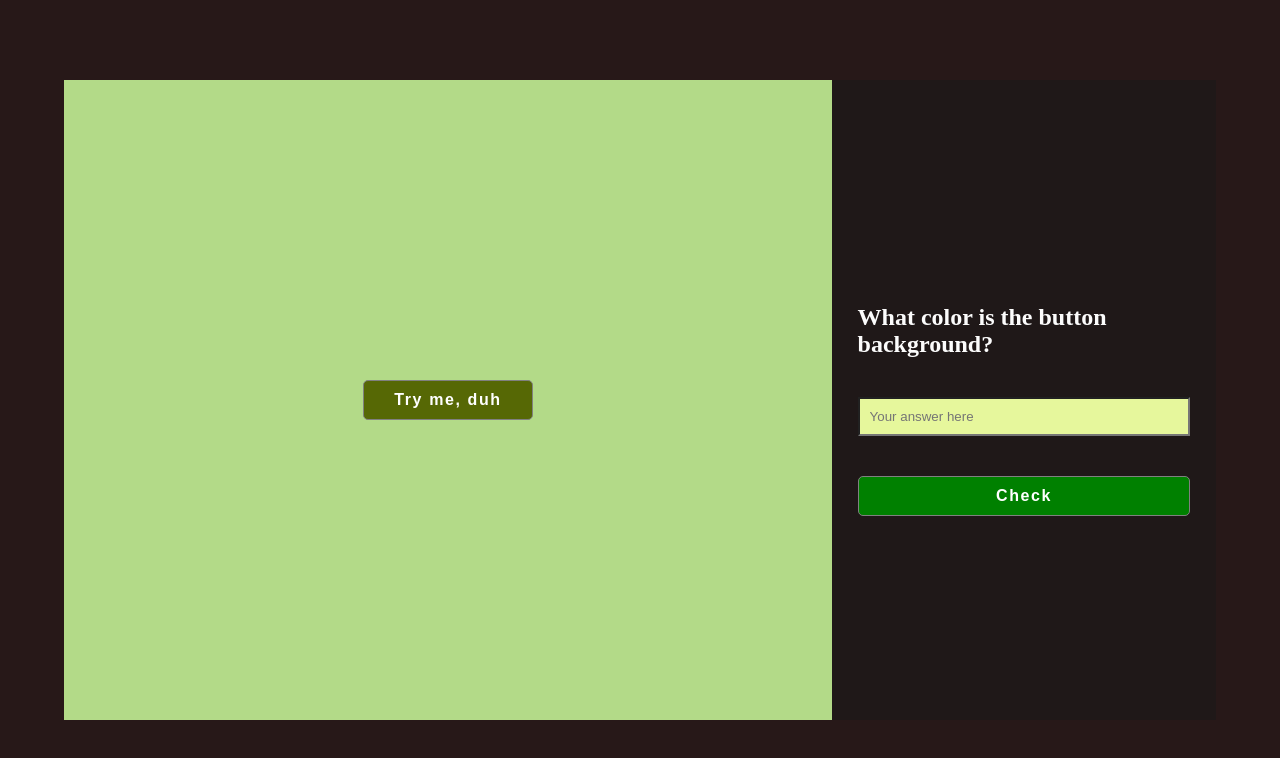
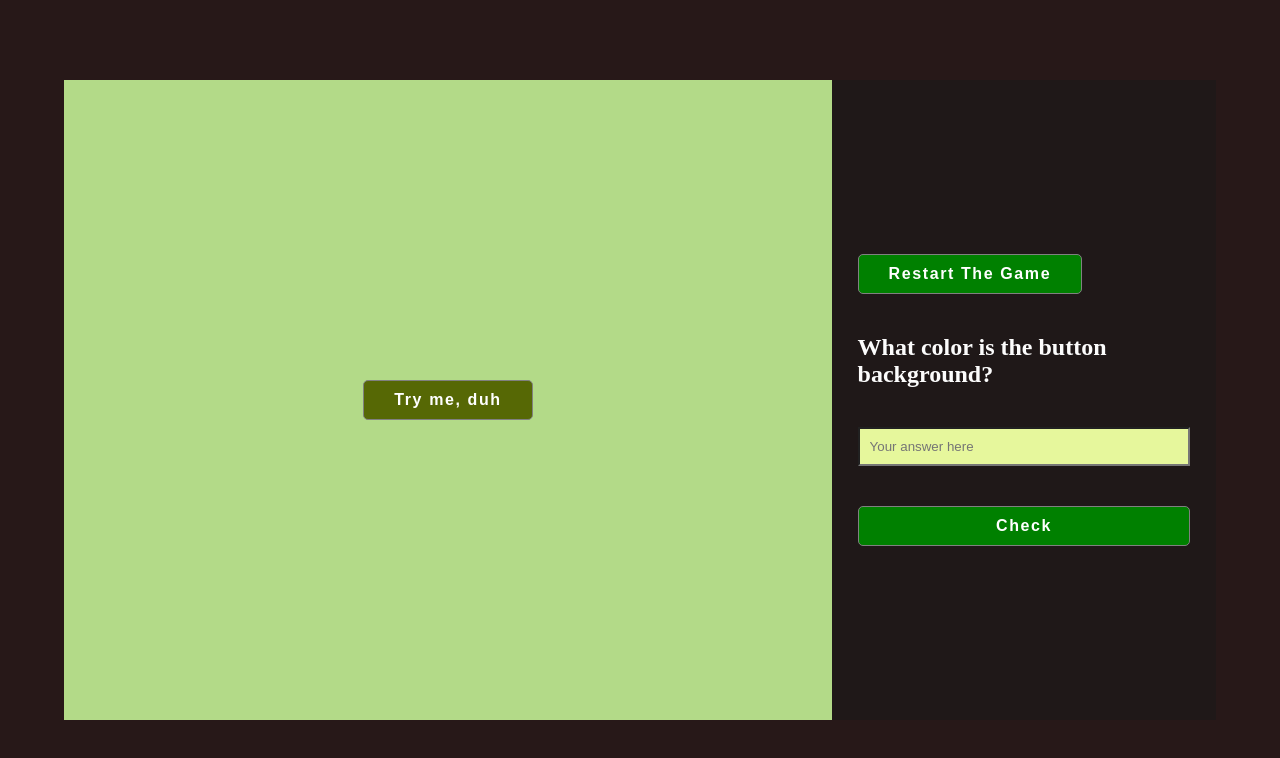
Before and after one commit to SlipNinja/escape_rooms_AFEC, a plain HTML site: page index.html in a window 1280 px wide. Both pictures are taken after a click on the button "Commencer le jeu". Drawn offline with Linux system fonts and the light colour scheme.

Commit message:
get current page from session storage

```diff
--- a/GameEngine.js
+++ b/GameEngine.js
@@ -12,9 +12,7 @@ class GameEngine {
 	async checkAnswer() {
 		const answer = document.getElementById("answer").value;
 
-		let currentRoom = this.room.get_current_room();
-
-		return answer == this.enigma.getQuestionById(currentRoom).answer;
+		return answer == this.enigma.getQuestionById(this.room.get_current_room()).answer;
 	}
 
 	displayErrorMessage() {
@@ -27,35 +25,50 @@ class GameEngine {
 	}
 
 	updateQuestion() {
+		debugger;
 		document.getElementById("question").innerHTML = this.enigma.getQuestionById(this.room.get_current_room()).question;
 	}
 
 	nextPage() {
-		if (this.room.get_current_room()) {
+		debugger;
+		if (this.room.get_current_room() > 0) {
+			console.log(">0");
 			this.checkAnswer().then((response) => {
 				if (response) {
 					this.resetInput();
 					this.room.increment_room();
-					this.room.load_room(this.room.get_current_room());
+					this.room.load_room();
 					this.updateQuestion();
 				} else {
 					this.displayErrorMessage();
 				}
 			});
 		} else {
+			console.log("0");
+
+			this.resetInput();
 			this.room.increment_room();
-			this.room.load_room(this.room.get_current_room());
+			this.room.load_room();
 			this.updateQuestion();
-			document.getElementsByClassName("answer")[0].style.display = "flex";
 		}
+	}
+
+	restartGame() {
+		sessionStorage.removeItem("currentRoomNumber");
+		document.getElementById("answer_container").style.display = "none";
+		this.room.load_room(0);
 	}
 }
 
 const gameEngine = new GameEngine();
-const next_buttons = document.getElementsByClassName("next_btn");
+const restart_button = document.getElementById("restart");
 
-for (const btn of next_buttons) {
-	btn.addEventListener("click", function (e) {
+document.getElementById("main").addEventListener("click", function (event) {
+	if (event.target.classList.contains("next_btn")) {
 		gameEngine.nextPage();
-	});
-}
+	}
+});
+
+restart_button.addEventListener("click", function (e) {
+	gameEngine.restartGame();
+});
--- a/RoomManager.js
+++ b/RoomManager.js
@@ -1,24 +1,51 @@
 export class RoomManager {
 	container = document.getElementById("main_container");
-	current_room = 0;
+
+	constructor() {
+		this.load_room();
+	}
 
 	get_current_room() {
-		return this.current_room;
+		if (!sessionStorage.getItem("currentRoomNumber")) sessionStorage.setItem("currentRoomNumber", 0);
+
+		return parseInt(sessionStorage.getItem("currentRoomNumber"));
 	}
 
 	increment_room() {
-		this.current_room++;
+		let currRoom = parseInt(sessionStorage.getItem("currentRoomNumber"));
+		sessionStorage.setItem("currentRoomNumber", currRoom + 1);
+		console.log("increased", sessionStorage.getItem("currentRoomNumber"));
 	}
 
-	async load_room(room_number = this.current_room) {
+	notLandingPage() {
+		return this.get_current_room() > 0;
+	}
+
+	async load_room(room_number = this.get_current_room()) {
 		console.log("CLICKED");
+		console.log(room_number);
 		this.container.innerHTML = await this.fetch_room_html(room_number);
-		this.replace_js(room_number);
-		this.replace_css(room_number);
+
+		if (this.notLandingPage()) {
+			this.replace_js(room_number);
+			this.replace_css(room_number);
+			document.getElementById("answer_container").style.display = "flex";
+		}
 	}
 
 	async fetch_room_html(room) {
-		const html_file = `rooms/room_${room}/room_${room}.html`;
+		let html_file;
+		if (room > 0) {
+			console.log("fetch html >0");
+			html_file = `rooms/room_${room}/room_${room}.html`;
+		} else {
+			console.log("fetch html 0");
+
+			html_file = `landing.html`;
+		}
+
+		console.log("fetch html room", html_file);
+
 		return fetch(html_file).then((response) => {
 			return response.text();
 		});
--- a/index.html
+++ b/index.html
@@ -9,11 +9,10 @@
 		<script type="module" src="./GameEngine.js"></script>
 		<script class="replaceable" type="text/javascript" src=""></script>
 	</head>
-	<body>
-		<div id="main_container">
-			<button type="button" class="next_btn">Commencer le jeu</button>
-		</div>
-		<div class="answer">
+	<body id="main">
+		<div id="main_container"></div>
+		<div id="answer_container" style="display: none">
+			<div><button id="restart">Restart The Game</button></div>
 			<h2 id="question">Find the code in the room to get to the next one</h2>
 			<input type="text" id="answer" placeholder="Your answer here" />
 			<span id="error"></span>
--- /dev/null
+++ b/landing.html
@@ -0,0 +1 @@
+<button type="button" class="next_btn">Commencer le jeu</button>
--- a/rooms/room_1/room_1.js
+++ b/rooms/room_1/room_1.js
@@ -1,11 +1,10 @@
-const btns = [];
-
+var btns = [];
 function add_btn() {
 	if (btns.length < 60) {
-		const new_button = document.createElement("button");
+		let new_button = document.createElement("button");
 		new_button.textContent = "Try me, duh";
 		new_button.onclick = arguments.callee;
-		const container = document.querySelector(".room");
+		let container = document.querySelector(".room");
 		container.appendChild(new_button);
 		btns.push(new_button);
 		if (btns.length == 36) {
--- a/style.scss
+++ b/style.scss
@@ -15,8 +15,8 @@ body {
 		background-color: rgb(145, 123, 3);
 	}
 
-	& .answer {
-		display: none;
+	& #answer_container {
+		display: flex;
 		flex-direction: column;
 		background: rgba(25, 25, 25, 0.5);
 		gap: 20px;
```
Also changed, not shown: style.css.
